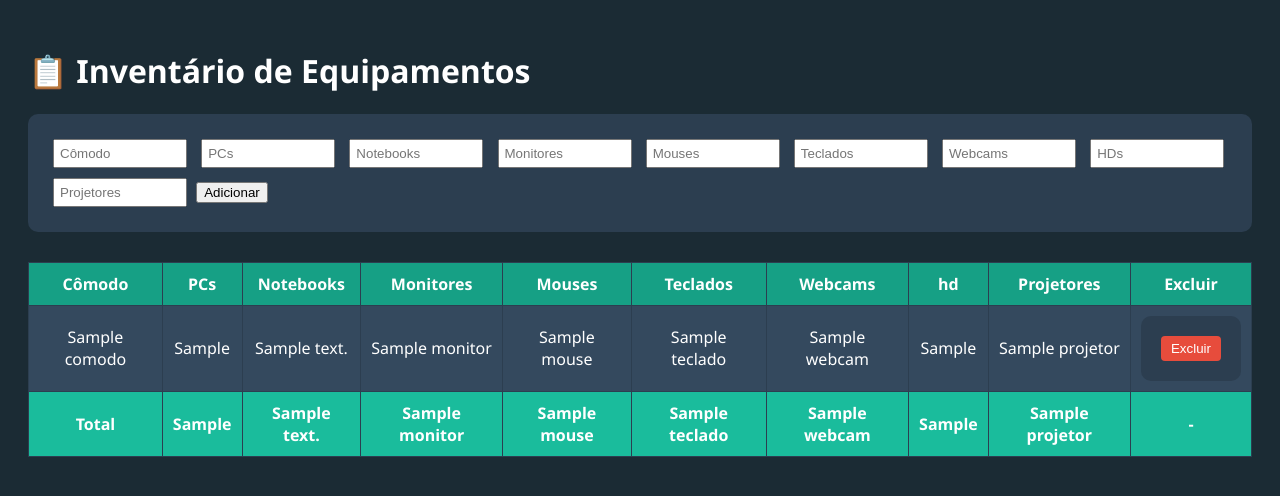
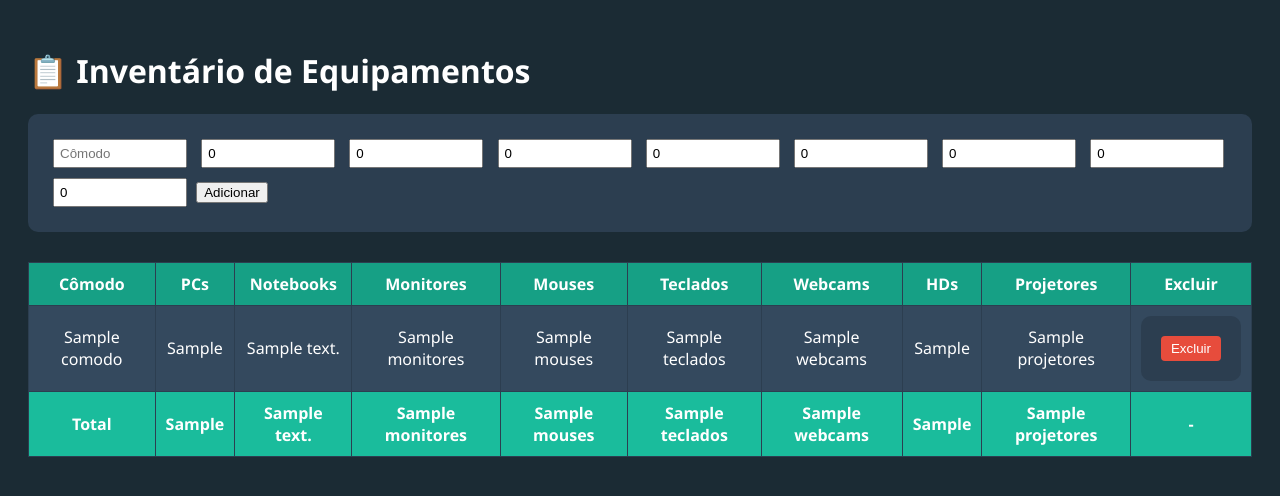
Before and after one commit to Cornellllio01/inventario-flask, a Flask app: template templates/index.html in a window 1280 px wide. Shown: the top 496 px of the page. Run offline with Flask 3, Linux system fonts and the light colour scheme; the template is opened without the code that fills it: most values are stand-ins (such as "Sample title", 1, 10 or a date in 2020).

Commit message:
Update index.html

```diff
--- a/templates/index.html
+++ b/templates/index.html
@@ -4,69 +4,32 @@
   <meta charset="UTF-8" />
   <title>Inventário de Equipamentos</title>
   <style>
-    body {
-      font-family: 'Segoe UI', sans-serif;
-      background: #1b2b34;
-      color: white;
-      padding: 20px;
-    }
-    form {
-      background: #2c3e50;
-      padding: 20px;
-      border-radius: 10px;
-      margin-bottom: 30px;
-    }
-    input {
-      margin: 5px;
-      padding: 5px;
-      width: 120px;
-    }
-    table {
-      width: 100%;
-      border-collapse: collapse;
-      background: #34495e;
-    }
-    th, td {
-      padding: 10px;
-      border: 1px solid #2c3e50;
-      text-align: center;
-    }
-    th {
-      background: #16a085;
-    }
-    .btn-excluir {
-      background: #e74c3c;
-      color: white;
-      border: none;
-      padding: 5px 10px;
-      border-radius: 4px;
-      cursor: pointer;
-    }
-    .btn-excluir:hover {
-      background: #c0392b;
-    }
-    .totais {
-      font-weight: bold;
-      background: #1abc9c;
-    }
+    body { font-family: 'Segoe UI', sans-serif; background: #1b2b34; color: white; padding: 20px; }
+    form  { background: #2c3e50; padding: 20px; border-radius: 10px; margin-bottom: 30px; }
+    input { margin: 5px; padding: 5px; width: 120px; }
+    table { width: 100%; border-collapse: collapse; background: #34495e; }
+    th, td { padding: 10px; border: 1px solid #2c3e50; text-align: center; }
+    th { background: #16a085; }
+    .btn-excluir { background: #e74c3c; color: white; border: none; padding: 5px 10px; border-radius: 4px; cursor: pointer; }
+    .btn-excluir:hover { background: #c0392b; }
+    .totais { font-weight: bold; background: #1abc9c; }
   </style>
 </head>
 <body>
   <h1>📋 Inventário de Equipamentos</h1>
 
-<form method="POST">
-  <input type="text" name="comodo" placeholder="Cômodo" required />
-  <input type="number" name="pc" placeholder="PCs" />
-  <input type="number" name="notebooks" placeholder="Notebooks" />
-  <input type="number" name="monitores" placeholder="Monitores" />
-  <input type="number" name="mouses" placeholder="Mouses" />
-  <input type="number" name="teclados" placeholder="Teclados" />
-  <input type="number" name="webcams" placeholder="Webcams" />
-  <input type="number" name="hd" placeholder="HDs" />
-  <input type="number" name="projetores" placeholder="Projetores" />
-  <button type="submit">Adicionar</button>
-</form>
-
+  <form method="POST" action="{{ url_for('adicionar') }}">
+    <input type="text"   name="comodo"     placeholder="Cômodo"   required />
+    <input type="number" name="pc"          placeholder="PCs"     value="0" min="0" />
+    <input type="number" name="notebooks"   placeholder="Notebooks" value="0" min="0" />
+    <input type="number" name="monitores"   placeholder="Monitores" value="0" min="0" />
+    <input type="number" name="mouses"      placeholder="Mouses"    value="0" min="0" />
+    <input type="number" name="teclados"    placeholder="Teclados"  value="0" min="0" />
+    <input type="number" name="webcams"     placeholder="Webcams"   value="0" min="0" />
+    <input type="number" name="hd"          placeholder="HDs"       value="0" min="0" />
+    <input type="number" name="projetores"  placeholder="Projetores"value="0" min="0" />
+    <button type="submit">Adicionar</button>
+  </form>
 
   <table>
     <thead>
@@ -78,7 +41,7 @@
         <th>Mouses</th>
         <th>Teclados</th>
         <th>Webcams</th>
-        <th>hd</th>
+        <th>HDs</th>
         <th>Projetores</th>
         <th>Excluir</th>
       </tr>
@@ -87,16 +50,16 @@
       {% for item in equipamentos %}
       <tr>
         <td>{{ item.comodo }}</td>
-        <td>{{ item.pc or '-' }}</td>
-        <td>{{ item.notebook or '-' }}</td>
-        <td>{{ item.monitor or '-' }}</td>
-        <td>{{ item.mouse or '-' }}</td>
-        <td>{{ item.teclado or '-' }}</td>
-        <td>{{ item.webcam or '-' }}</td>
-        <td>{{ item.hd or '-' }}</td>
-        <td>{{ item.projetor or '-' }}</td>
+        <td>{{ item.pc }}</td>
+        <td>{{ item.notebooks }}</td>
+        <td>{{ item.monitores }}</td>
+        <td>{{ item.mouses }}</td>
+        <td>{{ item.teclados }}</td>
+        <td>{{ item.webcams }}</td>
+        <td>{{ item.hd }}</td>
+        <td>{{ item.projetores }}</td>
         <td>
-          <form action="/delete/{{ loop.index0 }}" method="POST" style="margin:0;">
+          <form action="{{ url_for('delete', id=item.id) }}" method="POST" style="margin:0;">
             <button type="submit" class="btn-excluir">Excluir</button>
           </form>
         </td>
@@ -106,13 +69,13 @@
       <tr class="totais">
         <td>Total</td>
         <td>{{ totais.pc }}</td>
-        <td>{{ totais.notebook }}</td>
-        <td>{{ totais.monitor }}</td>
-        <td>{{ totais.mouse }}</td>
-        <td>{{ totais.teclado }}</td>
-        <td>{{ totais.webcam }}</td>
+        <td>{{ totais.notebooks }}</td>
+        <td>{{ totais.monitores }}</td>
+        <td>{{ totais.mouses }}</td>
+        <td>{{ totais.teclados }}</td>
+        <td>{{ totais.webcams }}</td>
         <td>{{ totais.hd }}</td>
-        <td>{{ totais.projetor }}</td>
+        <td>{{ totais.projetores }}</td>
         <td>-</td>
       </tr>
       {% endif %}
```
